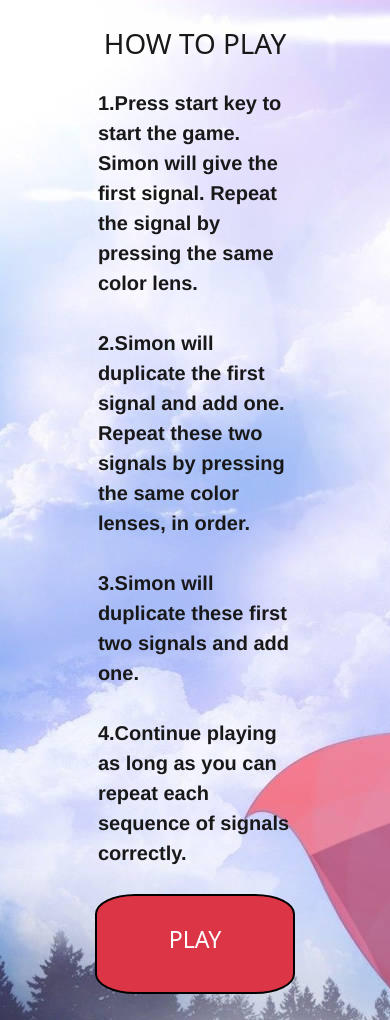
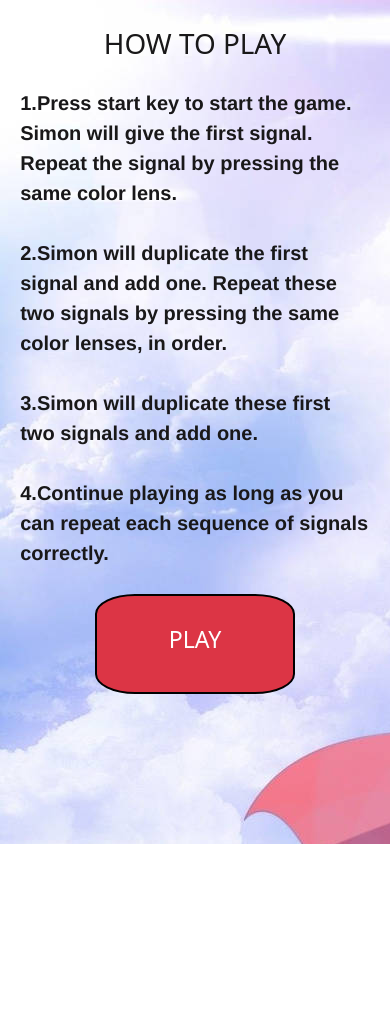
Before and after one commit to Shivangini01/PLAY-SIMON, a plain HTML site: page index.html in a window 390 px wide. After the commit the page ends 844 px from the top, so only its background shows below. Drawn offline with nearby package versions, Linux system fonts and the light colour scheme.

Commit message:
Update styles.css

```diff
--- a/styles.css
+++ b/styles.css
@@ -16,7 +16,7 @@
 .item{
   font-size: 1.5em;
   margin-top: 7%;
-  padding: 0.03rem 25%;
+  padding: 0.03rem 15%;
   font-family:'Franklin Gothic Medium', 'Arial Narrow', Arial, sans-serif;
 }
 .instruction{
@@ -33,7 +33,7 @@
 @media only screen and (max-width: 600px) {
   .item{
    font-size: 20px;
-
+   padding: 0.03rem 5% ;
 
   }
 
```
